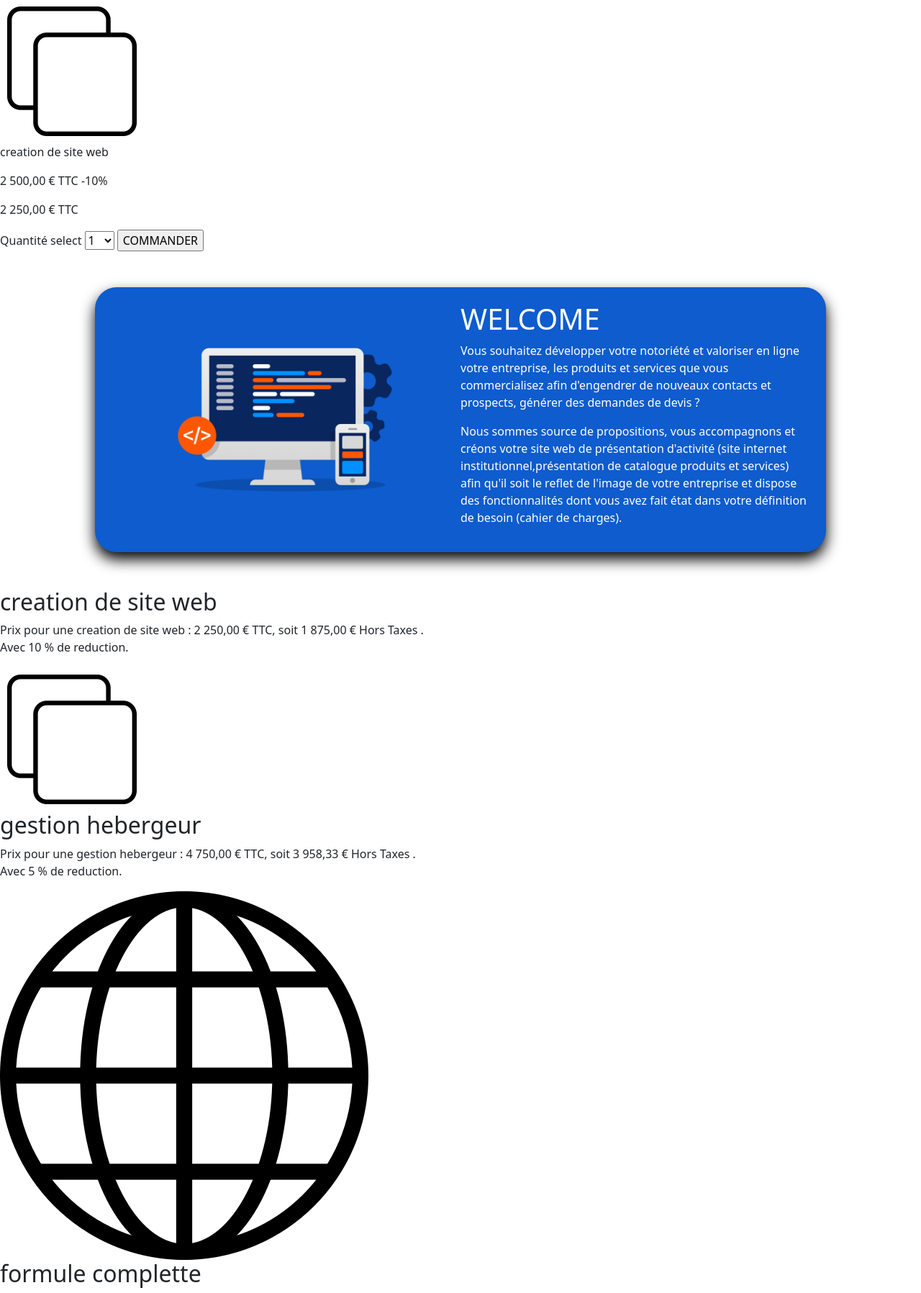
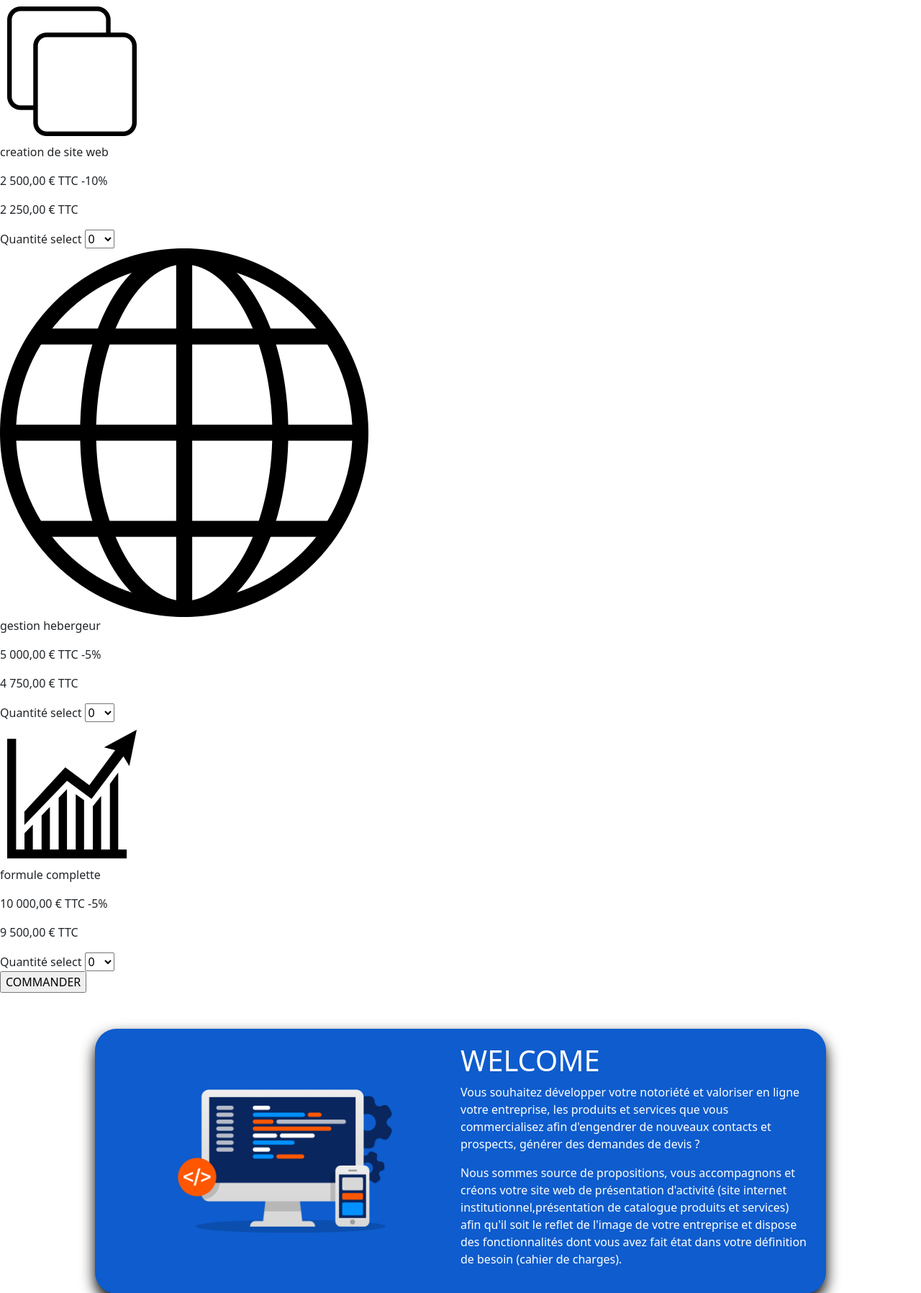
Before and after one commit to mickaelbaratier/PHP_etape2, a PHP site: page /item.php in a window 1280 px wide. Shown: the part 107-1903 px from the top of the page at 72% size. Run offline with PHP 8.4, Linux system fonts and the light colour scheme; data that the repository does not hold is empty.

Commit message:
partie 7 : modification mineur sur plusieurs chose. modification de typage de my-function.php de la fonction formatPourcent() ajout d'un boucle foreach pour la commande des differents produits

```diff
--- a/item.php
+++ b/item.php
@@ -1,6 +1,6 @@
 <?php
 include 'header.php';
-include_once 'multidimentional_catalog.php';
+include 'multidimentional_catalog.php';
 include_once 'my-function.php';
 
 ?>
--- a/multidimentional_catalog.php
+++ b/multidimentional_catalog.php
@@ -25,21 +25,22 @@ $products = [
 ];
 ?>
 <form action="item.php" method="post">
+    <?php foreach($products as $product){?>
     <div>
-        <img src="<?php echo $products["creation_site_web"]["picture_url"] ?>">
-        <p><?php echo $products["creation_site_web"]["name"] ?></p>
+        <img src="<?= $product["picture_url"] ?>">
+        <p><?= $product["name"] ?></p>
         <p>
-            <span class="barrer"><?php echo formatPrice($products["creation_site_web"]["price"]) . " TTC " ?></span>
-            <?php echo formatPoucent($products["creation_site_web"]["discount"]) ?>
+            <span class="barrer"><?= formatPrice($product["price"]) . " TTC " ?></span>
+            <?= formatPoucent($product["discount"]) ?>
         </p>
-        <p><?php echo formatPrice(discountPrice($products["creation_site_web"]["price"], $products["creation_site_web"]["discount"])) . " TTC " ?></p>
-        <label for="quantite">Quantité select </label>
-        <select name="quantite">
-            <?php for ($i = 1; $i < 11; $i++) { ?>
+        <p><?= formatPrice(discountPrice($product["price"], $product["discount"])) . " TTC " ?></p>
+        <label for="quantite<?=$value?>">Quantité select </label>
+        <select name="quantite<?=$value?>">
+            <?php for ($i = 0; $i < 11; $i++) { ?>
                 <option value="<?= $i ?>"><?= $i ?></option>
             <?php } ?>
         </select>
-        <input type="submit" value="COMMANDER">
     </div>
-
+    <?php } ?>
+    <input type="submit" value="COMMANDER">
 </form>
--- a/my-function.php
+++ b/my-function.php
@@ -1,5 +1,5 @@
 <?php
-function print_catalog(array $products){
+function print_catalog($products){
     foreach ($products as $product) {
         ?>
         <div>
```
